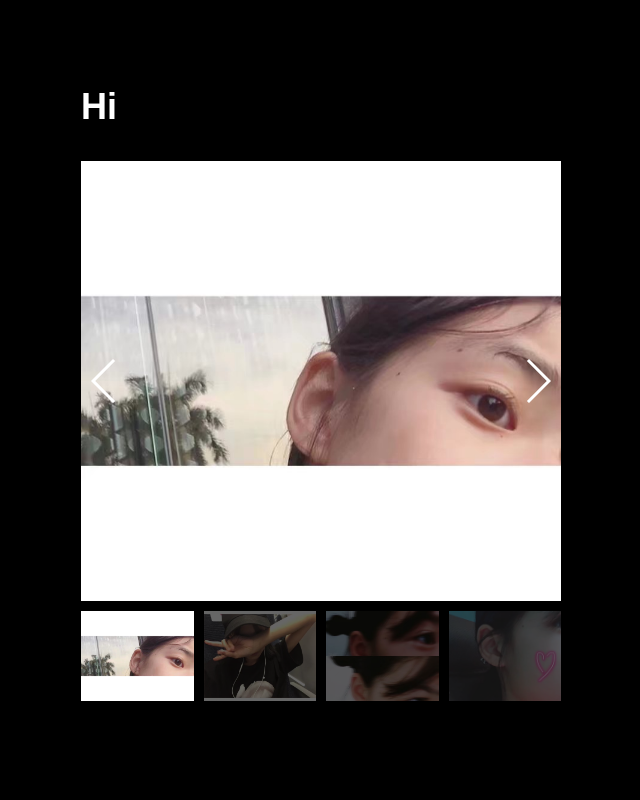
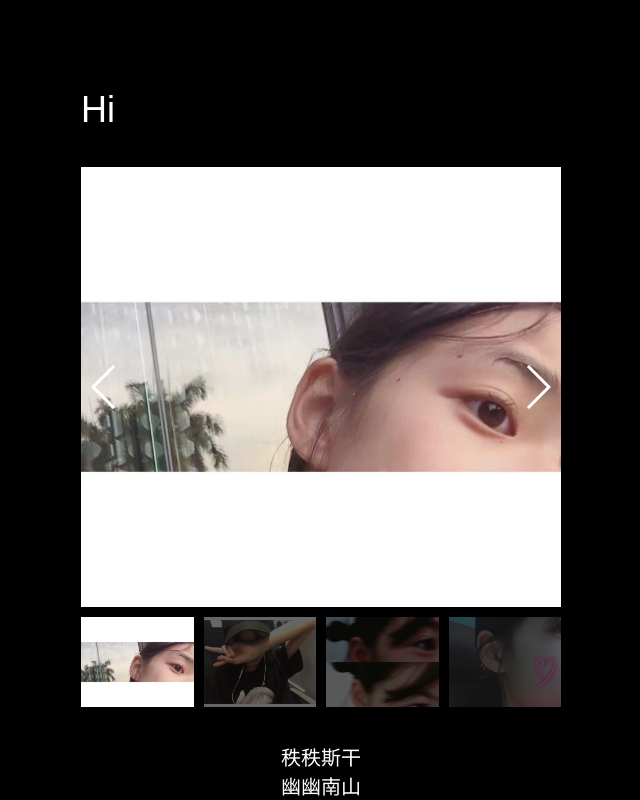
Before and after one commit to cisohe/cisohe, a plain HTML site: page index.html in a window 1280 px wide. Shown: the whole page, without its empty margins (319-959 px from the left). Drawn offline with nearby package versions, Linux system fonts and the light colour scheme.

Commit message:
Update index.html

```diff
--- a/index.html
+++ b/index.html
@@ -32,15 +32,24 @@
 		height: 550px;
     }
 
-    .logo{
+    .text-one,.text-two{
         font-family: Arial, Verdana, sans-serif;
-        font-weight: bold;
-        line-height: 36px;
-        -ms-word-wrap: break-word;
-        word-wrap: break-word;
         color: #fff;
         font-size: 36px;
         margin-top: -36px;
+    }
+
+    .bottom-text{
+        position: fixed;
+        bottom: 0;
+    }
+
+    .bottom-text p{
+        font-family: Arial, Verdana, sans-serif;
+        color: #fff;
+        font-size: 20px;
+        text-align: center;
+        margin: 0;
     }
 
     .swiper-container {
@@ -79,7 +88,7 @@
 
 <body>
     <div class="wrap">
-        <p class="logo">Hi</p>
+        <p class="text-one">Hi</p>
 	    <!-- Swiper -->
 	    <div class="swiper-container gallery-top">
 	        <div class="swiper-wrapper">
@@ -123,6 +132,10 @@
 	        </div>
 	    </div>
     </div>
+    <div class="bottom-text">
+        <p>秩秩斯干</p>
+        <p>幽幽南山</p>
+    </div>
     <audio style="display: none;" src="http://www.170mv.com/kw/other.web.rz01.sycdn.kuwo.cn/resource/n1/34/85/3193126609.mp3" autoplay="autoplay" loop="loop"></audio>
     <script src="https://cdnjs.cloudflare.com/ajax/libs/Swiper/4.0.2/js/swiper.min.js"></script>
     <!-- Initialize Swiper -->
```
